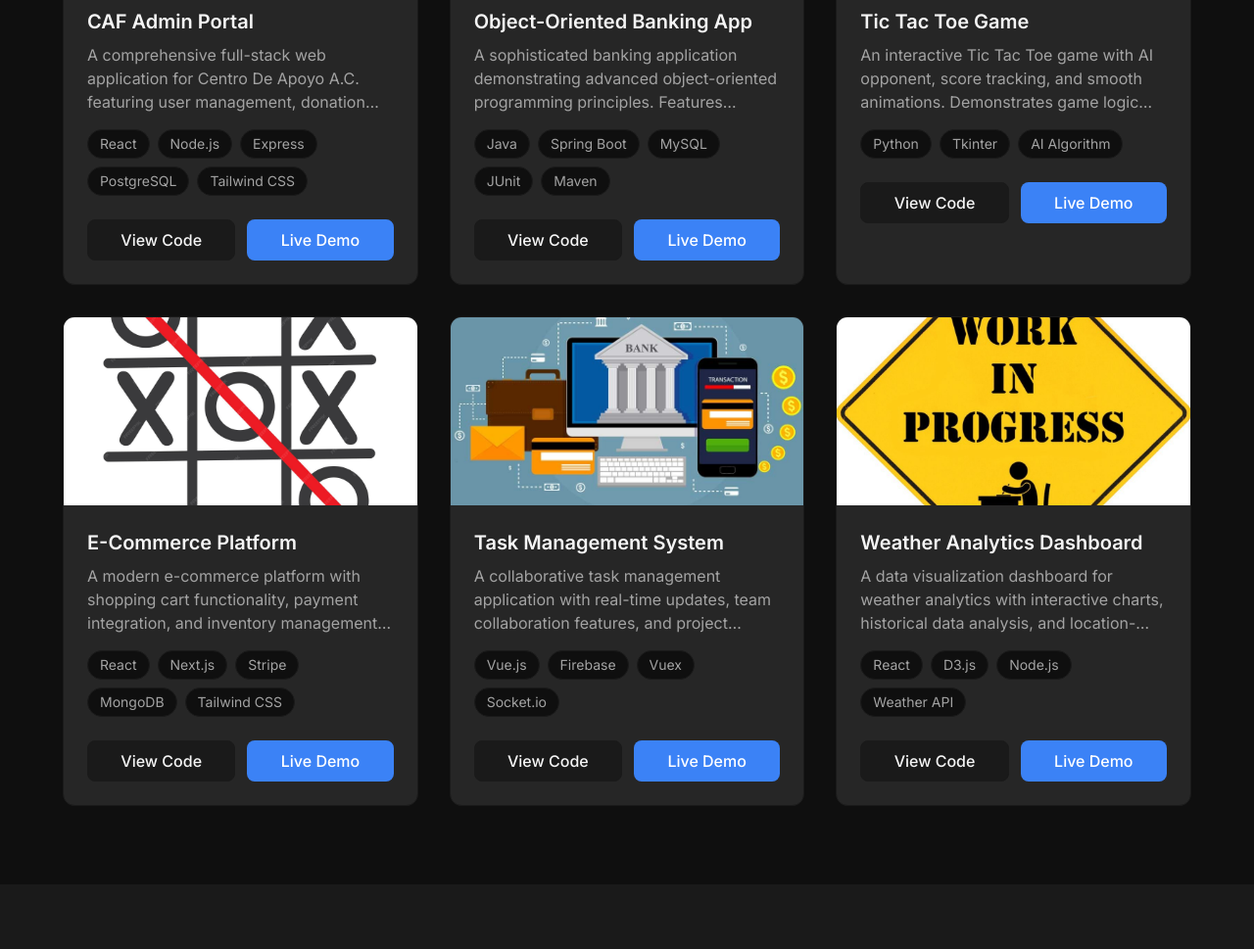
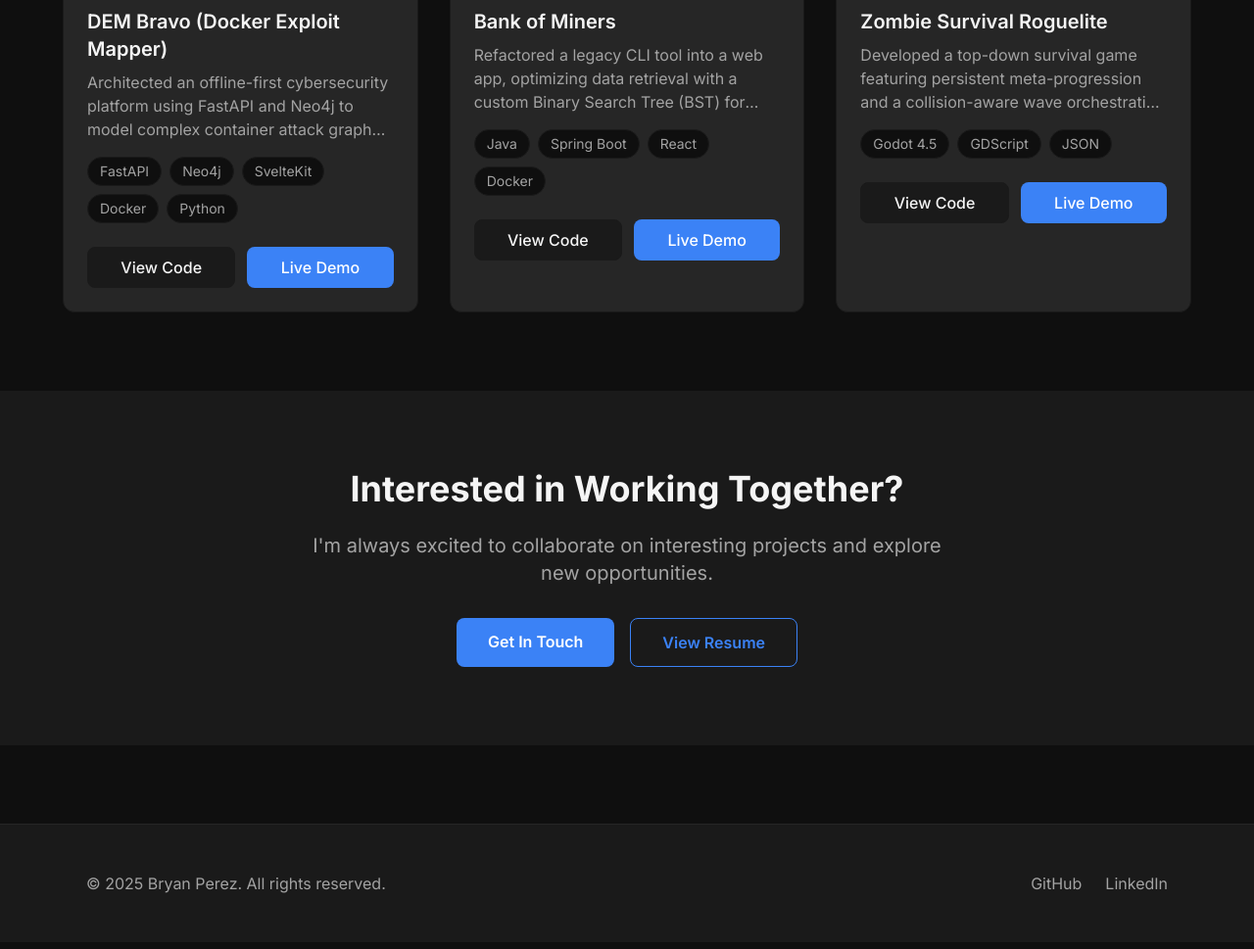
Before and after one commit to BryanPMX/Professional_Portfolio, an Astro site: page /projects in a window 1280 px wide. Shown: the part 697-1666 px from the top of the page at 98% size. Built offline with nearby package versions, Linux system fonts and the light colour scheme; Astro itself is replaced by a stand-in of ours.

Commit message:
Align portfolio projects with resume for consistency
- Replace generic projects with actual resume projects: DEM Bravo, Bank of Miners, Zombie Survival Roguelite
- Update project descriptions to match resume content exactly
- Update technology stacks to match resume specifications
- Remove work-related CAF Admin Portal (belongs in experience section)
- Update project badges to reflect actual project domains: Cybersecurity, Game Development, Full-Stack Solutions
- Set placeholder URLs for GitHub links (to be provided later)
- Maintain existing project images until updated assets are available

```diff
--- a/src/pages/projects.astro
+++ b/src/pages/projects.astro
@@ -4,52 +4,28 @@ import ProjectCard from '../components/ProjectCard.astro';
 
 const projects = [
   {
-    title: "CAF Admin Portal",
-    description: "A comprehensive full-stack web application for Centro De Apoyo A.C. featuring user management, donation tracking, and administrative tools. Built with modern web technologies and responsive design.",
-    image: "/assets/project-3.jpeg",
-    technologies: ["React", "Node.js", "Express", "PostgreSQL", "Tailwind CSS"],
-    githubUrl: "https://github.com/BryanPMX/Centro_De_Apoyo_A.C._System",
-    liveUrl: "https://centro-de-apoyo-ac-system.vercel.app"
+    title: "DEM Bravo (Docker Exploit Mapper)",
+    description: "Architected an offline-first cybersecurity platform using FastAPI and Neo4j to model complex container attack graphs, implementing asynchronous Docker SDK orchestration to stream live scan results. Developed a reactive visualization dashboard with SvelteKit and Cytoscape to render real-time network topologies, enabling interactive visual analysis of vulnerability paths. Enforced STIG-compliant database security by building a custom query sanitizer for Cypher, preventing injection attacks while managing multi-tool data ingestion.",
+    image: "/assets/project-1.png",
+    technologies: ["FastAPI", "Neo4j", "SvelteKit", "Docker", "Python"],
+    githubUrl: "#", // Will be provided later
+    liveUrl: "#" // Will be provided later
   },
   {
-    title: "Object-Oriented Banking App",
-    description: "A sophisticated banking application demonstrating advanced object-oriented programming principles. Features account management, transaction processing, and secure authentication systems.",
+    title: "Bank of Miners",
+    description: "Refactored a legacy CLI tool into a web app, optimizing data retrieval with a custom Binary Search Tree (BST) for O(log n) efficiency and Write-Through persistence. Engineered a secure banking core using Java OOP and Strategy Design Patterns to enforce polymorphic account behaviors and dynamic credit limits. Containerized the application using Docker and Nginx while establishing a GitHub Actions CI/CD pipeline to automate JUnit testing and builds.",
     image: "/assets/project-2.jpeg",
-    technologies: ["Java", "Spring Boot", "MySQL", "JUnit", "Maven"],
-    githubUrl: "https://github.com/BryanPMX/UTEP_CS_Adv._Object_Oriented_Programming",
-    liveUrl: "https://banking-app-demo.vercel.app"
+    technologies: ["Java", "Spring Boot", "React", "Docker"],
+    githubUrl: "#", // Will be provided later
+    liveUrl: "#" // Will be provided later
   },
   {
-    title: "Tic Tac Toe Game",
-    description: "An interactive Tic Tac Toe game with AI opponent, score tracking, and smooth animations. Demonstrates game logic implementation and user interface design.",
-    image: "/assets/project-1.png",
-    technologies: ["Python", "Tkinter", "AI Algorithm"],
-    githubUrl: "https://github.com/BryanPMX/Cisco_Networking_Academy/blob/main/tic_tac_toe.py",
-    liveUrl: "https://tictactoe-python-demo.vercel.app"
-  },
-  {
-    title: "E-Commerce Platform",
-    description: "A modern e-commerce platform with shopping cart functionality, payment integration, and inventory management. Features responsive design and seamless user experience.",
-    image: "/assets/project-1.png",
-    technologies: ["React", "Next.js", "Stripe", "MongoDB", "Tailwind CSS"],
-    githubUrl: "https://github.com/BryanPMX/ecommerce-platform",
-    liveUrl: "https://ecommerce-platform-demo.vercel.app"
-  },
-  {
-    title: "Task Management System",
-    description: "A collaborative task management application with real-time updates, team collaboration features, and project tracking capabilities.",
-    image: "/assets/project-2.jpeg",
-    technologies: ["Vue.js", "Firebase", "Vuex", "Socket.io"],
-    githubUrl: "https://github.com/BryanPMX/task-management",
-    liveUrl: "https://task-management-demo.vercel.app"
-  },
-  {
-    title: "Weather Analytics Dashboard",
-    description: "A data visualization dashboard for weather analytics with interactive charts, historical data analysis, and location-based weather tracking.",
+    title: "Zombie Survival Roguelite",
+    description: "Developed a top-down survival game featuring persistent meta-progression and a collision-aware wave orchestration system using NavigationServer2D. Architected modular behaviors using Finite State Machines (FSM) for entity logic and a global SignalBus pattern to decouple UI and game state.",
     image: "/assets/project-3.jpeg",
-    technologies: ["React", "D3.js", "Node.js", "Weather API"],
-    githubUrl: "https://github.com/BryanPMX/weather-dashboard",
-    liveUrl: "https://weather-analytics-demo.vercel.app"
+    technologies: ["Godot 4.5", "GDScript", "JSON"],
+    githubUrl: "#", // Will be provided later
+    liveUrl: "#" // Will be provided later
   }
 ];
 ---
@@ -67,9 +43,9 @@ const projects = [
           Each project demonstrates different technologies and problem-solving approaches.
         </p>
         <div class="flex flex-wrap justify-center gap-4 mb-12">
-          <span class="px-4 py-2 bg-accent/20 text-accent rounded-full font-medium">Full-Stack Development</span>
-          <span class="px-4 py-2 bg-accent-purple/20 text-accent-purple rounded-full font-medium">Live Demos Available</span>
-          <span class="px-4 py-2 bg-dark-surface text-dark-text rounded-full font-medium">Open Source</span>
+          <span class="px-4 py-2 bg-accent/20 text-accent rounded-full font-medium">Cybersecurity</span>
+          <span class="px-4 py-2 bg-accent-purple/20 text-accent-purple rounded-full font-medium">Game Development</span>
+          <span class="px-4 py-2 bg-dark-surface text-dark-text rounded-full font-medium">Full-Stack Solutions</span>
         </div>
       </div>
     </section>
```
